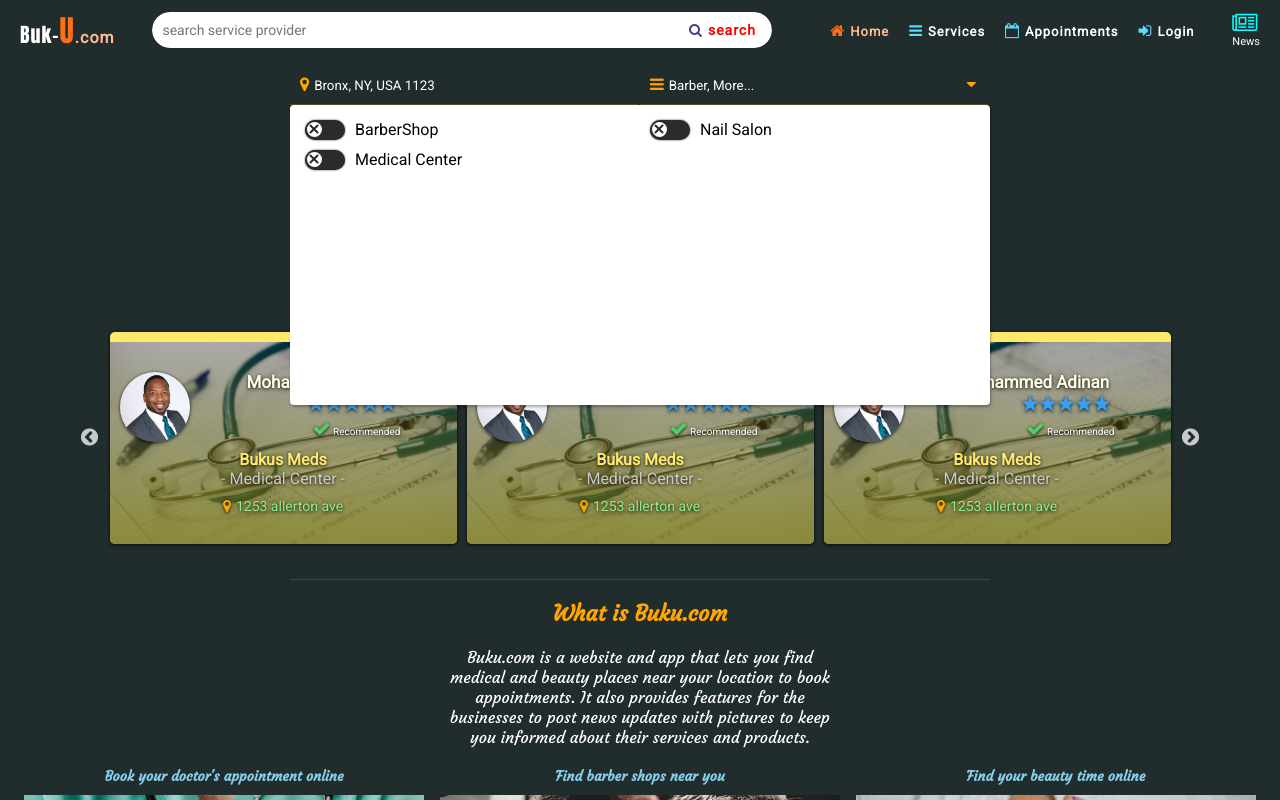
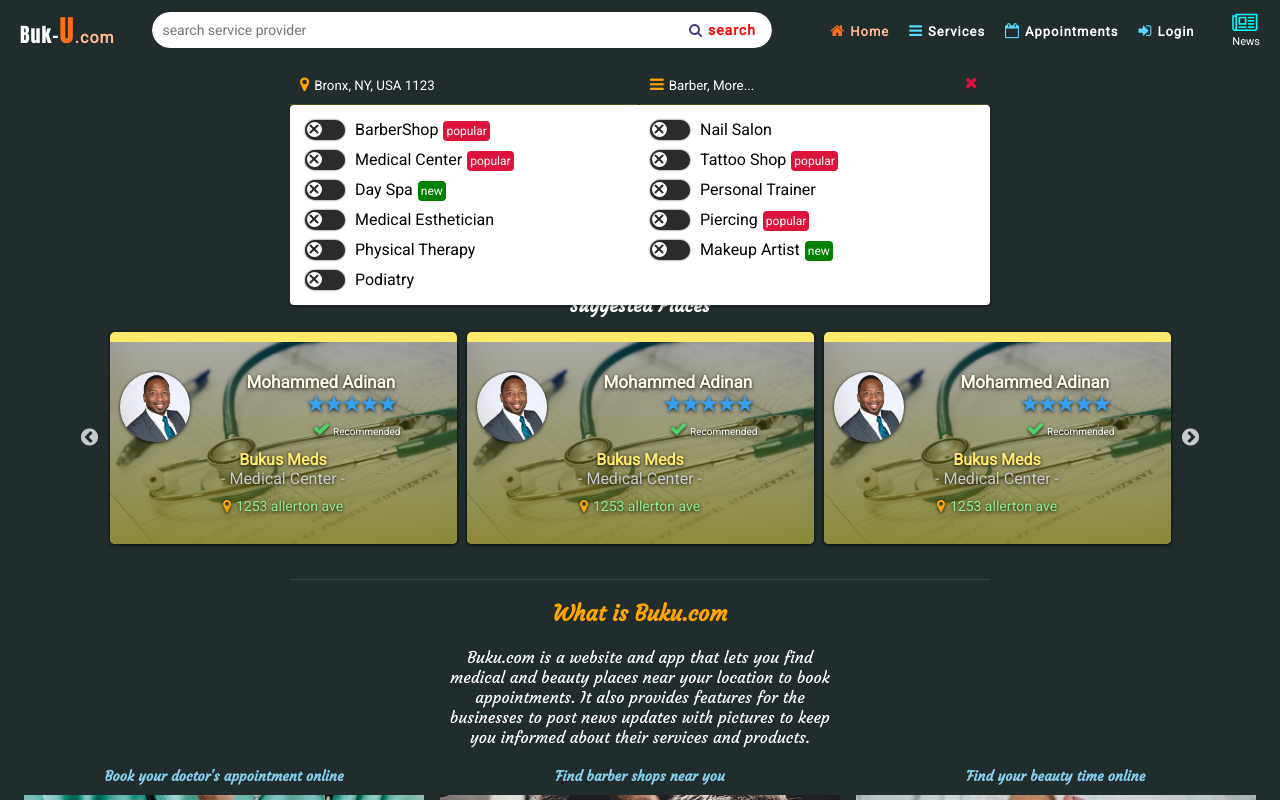
Before and after one commit to AdinanAries/BukuUI, a React (Create React App) app: page / in a window 1280 px wide. Both pictures are taken after a click on the element 816 px from the left and 85 px from the top of the page. Shown: the top 800 px of the page. Built offline with nearby package versions, Linux system fonts and the light colour scheme.

Commit message:
added more filter by services

```diff
--- a/src/components/searchFilters.js
+++ b/src/components/searchFilters.js
@@ -1,8 +1,16 @@
 function show_search_filter_by_services_list(){
-    if(document.getElementById("search-filter-by-services-list").style.display === "block")
+    if(document.getElementById("search-filter-by-services-list").style.display === "block"){
         document.getElementById("search-filter-by-services-list").style.display = "none";
-    else
+        document.getElementById("show-services-filter-list-caret").style.transform = "rotate(0deg)";
+        document.getElementById("show-services-filter-list-caret").classList.remove("fa-times");
+        document.getElementById("show-services-filter-list-caret").classList.add("fa-caret-down");
+    }
+    else{
         document.getElementById("search-filter-by-services-list").style.display = "block";
+        document.getElementById("show-services-filter-list-caret").style.transform = "rotate(180deg)";
+        document.getElementById("show-services-filter-list-caret").classList.remove("fa-caret-down");
+        document.getElementById("show-services-filter-list-caret").classList.add("fa-times");
+    }
 }
 
 function SearchFilters(){
@@ -15,8 +23,8 @@ function SearchFilters(){
                 </div>
                 <div onClick={show_search_filter_by_services_list} style={{borderBottom: "1px solid rgba(255,255,0,0.2)", padding: 10, width: "calc(50% - 2px)"}}>
                     <i style={{marginRight: 5, color: "orange"}} className="fa fa-bars"></i>
-                    <input readonly="true" type="text"  style={{cursor: "pointer", color: "white", background: "none", border: "none", width: "calc(100% - 35px)"}} value="Barber, More..." />
-                    <i style={{color: "orange", marginLeft: 5}} className="fa fa-caret-down"></i>
+                    <input readonly="true" type="text"  style={{cursor: "pointer", color: "white", background: "none", border: "none", width: "calc(100% - 37px)"}} value="Barber, More..." />
+                    <i id="show-services-filter-list-caret" style={{color: "crimson", marginLeft: 5}} className="fa fa-caret-down"></i>
                 </div>
                 <div id="search-filter-by-services-list" style={{display: "none"}}>
                     <div className="search-filters-include-services">
@@ -28,7 +36,9 @@ function SearchFilters(){
                                         <label for="filter-barber-checkbox"></label>
                                     </div>
                                 </div>
-                                <label for="filter-barber-checkbox">BarberShop</label>
+                                <label for="filter-barber-checkbox">BarberShop
+                                    <span style={{backgroundColor: "crimson", fontSize: 12, color: "white", padding: 3, marginLeft: 5, borderRadius: 4}}>popular</span>
+                                </label>
                             </div>
                             <div style={{padding: 5, display: "flex", flexDirection: "row !important"}}>
                                 <div className="search-filter-by-service-each-service-toggle" style={{marginRight: 10}}>
@@ -37,11 +47,51 @@ function SearchFilters(){
                                         <label for="filter-meds-checkbox"></label>
                                     </div>
                                 </div>
-                                <label for="filter-meds-checkbox">Medical Center</label>
+                                <label for="filter-meds-checkbox">Medical Center
+                                    <span style={{backgroundColor: "crimson", fontSize: 12, color: "white", padding: 3, marginLeft: 5, borderRadius: 4}}>popular</span>
+                                </label>
+                            </div>
+                            <div style={{padding: 5, display: "flex", flexDirection: "row !important"}}>
+                                <div className="search-filter-by-service-each-service-toggle" style={{marginRight: 10}}>
+                                    <input type="checkbox" id="filter-day-spa-checkbox"/>
+                                    <div>
+                                        <label for="filter-day-spa-checkbox"></label>
+                                    </div>
+                                </div>
+                                <label for="filter-day-spa-checkbox">Day Spa
+                                    <span style={{backgroundColor: "green", fontSize: 12, color: "white", padding: 3, marginLeft: 5, borderRadius: 4}}>new</span>
+                                </label>
+                            </div>
+                            <div style={{padding: 5, display: "flex", flexDirection: "row !important"}}>
+                                <div className="search-filter-by-service-each-service-toggle" style={{marginRight: 10}}>
+                                    <input type="checkbox" id="filter-med-esth-checkbox"/>
+                                    <div>
+                                        <label for="filter-med-esth-checkbox"></label>
+                                    </div>
+                                </div>
+                                <label for="filter-med-esth-checkbox">Medical Esthetician</label>
+                            </div>
+                            <div style={{padding: 5, display: "flex", flexDirection: "row !important"}}>
+                                <div className="search-filter-by-service-each-service-toggle" style={{marginRight: 10}}>
+                                    <input type="checkbox" id="filter-p-therapy-checkbox"/>
+                                    <div>
+                                        <label for="filter-p-therapy-checkbox"></label>
+                                    </div>
+                                </div>
+                                <label for="filter-p-therapy-checkbox">Physical Therapy</label>
+                            </div>
+                            <div style={{padding: 5, display: "flex", flexDirection: "row !important"}}>
+                                <div className="search-filter-by-service-each-service-toggle" style={{marginRight: 10}}>
+                                    <input type="checkbox" id="filter-podiatry-checkbox"/>
+                                    <div>
+                                        <label for="filter-podiatry-checkbox"></label>
+                                    </div>
+                                </div>
+                                <label for="filter-podiatry-checkbox">Podiatry</label>
                             </div>
                         </div>
                         <div className="search-filters-include-services-each-section">
-                        <div style={{padding: 5, display: "flex", flexDirection: "row !important"}}>
+                            <div style={{padding: 5, display: "flex", flexDirection: "row !important"}}>
                                 <div className="search-filter-by-service-each-service-toggle" style={{marginRight: 10}}>
                                     <input type="checkbox" id="filter-nails-checkbox"/>
                                     <div>
@@ -49,6 +99,48 @@ function SearchFilters(){
                                     </div>
                                 </div>
                                 <label for="filter-nails-checkbox">Nail Salon</label>
+                            </div>
+                            <div style={{padding: 5, display: "flex", flexDirection: "row !important"}}>
+                                <div className="search-filter-by-service-each-service-toggle" style={{marginRight: 10}}>
+                                    <input type="checkbox" id="filter-tatoo-checkbox"/>
+                                    <div>
+                                        <label for="filter-tatoo-checkbox"></label>
+                                    </div>
+                                </div>
+                                <label for="filter-tatoo-checkbox">Tattoo Shop
+                                    <span style={{backgroundColor: "crimson", fontSize: 12, color: "white", padding: 3, marginLeft: 5, borderRadius: 4}}>popular</span>
+                                </label>
+                            </div>
+                            <div style={{padding: 5, display: "flex", flexDirection: "row !important"}}>
+                                <div className="search-filter-by-service-each-service-toggle" style={{marginRight: 10}}>
+                                    <input type="checkbox" id="filter-p-trainer-checkbox"/>
+                                    <div>
+                                        <label for="filter-p-trainer-checkbox"></label>
+                                    </div>
+                                </div>
+                                <label for="filter-p-trainer-checkbox">Personal Trainer</label>
+                            </div>
+                            <div style={{padding: 5, display: "flex", flexDirection: "row !important"}}>
+                                <div className="search-filter-by-service-each-service-toggle" style={{marginRight: 10}}>
+                                    <input type="checkbox" id="filter-piercing-checkbox"/>
+                                    <div>
+                                        <label for="filter-piercing-checkbox"></label>
+                                    </div>
+                                </div>
+                                <label for="filter-piercing-checkbox">Piercing
+                                    <span style={{backgroundColor: "crimson", fontSize: 12, color: "white", padding: 3, marginLeft: 5, borderRadius: 4}}>popular</span>
+                                </label>
+                            </div>
+                            <div style={{padding: 5, display: "flex", flexDirection: "row !important"}}>
+                                <div className="search-filter-by-service-each-service-toggle" style={{marginRight: 10}}>
+                                    <input type="checkbox" id="filter-makeup-checkbox"/>
+                                    <div>
+                                        <label for="filter-makeup-checkbox"></label>
+                                    </div>
+                                </div>
+                                <label for="filter-makeup-checkbox">Makeup Artist
+                                    <span style={{backgroundColor: "green", fontSize: 12, color: "white", padding: 3, marginLeft: 5, borderRadius: 4}}>new</span>
+                                </label>
                             </div>
                         </div>
                     </div>
--- a/src/index.css
+++ b/src/index.css
@@ -376,7 +376,6 @@ footer {
   left: 0;
   z-index: 100;
   width: 100%;
-  min-height: 300px;
   background-color: white;
   box-shadow: 1px 2px 3px rgba(0, 0, 0, 0.3);
   border-radius: 4px;
```
